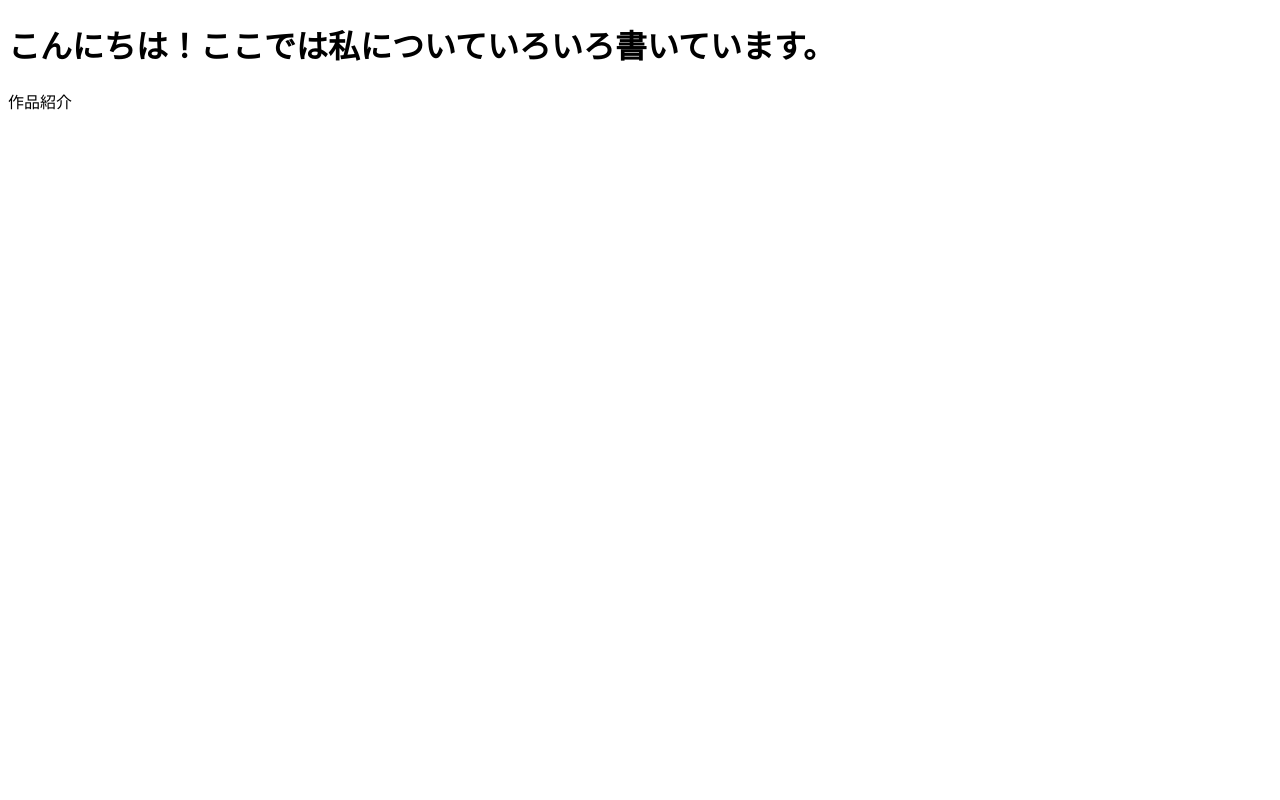
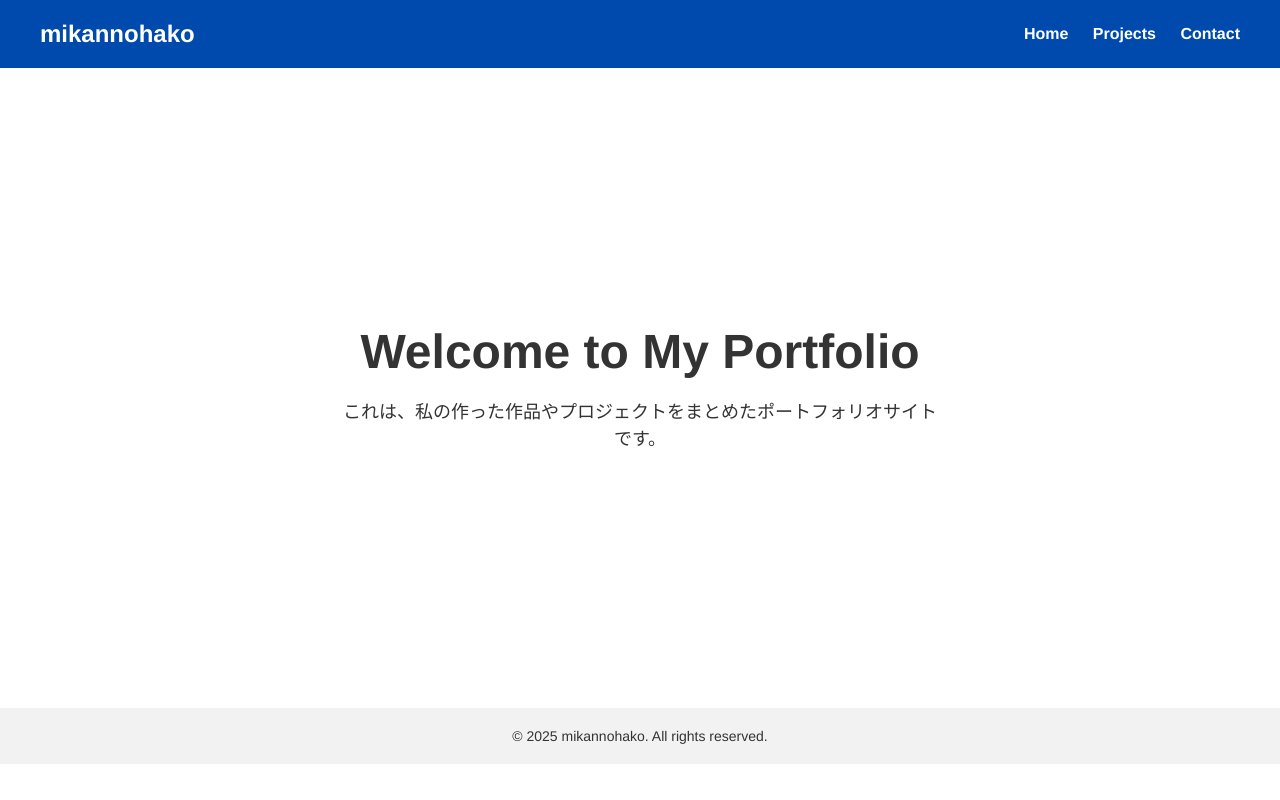
Before and after one commit to mikannohako/Portfolio, a plain HTML site: page index.html in a window 1280 px wide. Drawn offline with Linux system fonts and the light colour scheme.

Commit message:
Update index.html

```diff
--- a/index.html
+++ b/index.html
@@ -1,11 +1,82 @@
 <!DOCTYPE html>
 <html lang="ja">
-	<head>
-		<meta charset="UTF-8">
-		<title>みかんの箱の輸送日記</title>
-	</head>
-	<body>
-		<h1>こんにちは！ここでは私についていろいろ書いています。</h1>
-		<p>作品紹介</p>
-	</body>
+<head>
+  <meta charset="UTF-8" />
+  <meta name="viewport" content="width=device-width, initial-scale=1.0" />
+  <title>mikannohako Portfolio</title>
+  <style>
+    body {
+      margin: 0;
+      font-family: 'Helvetica Neue', Helvetica, Arial, sans-serif;
+      color: #333;
+      background: #fff;
+    }
+    header {
+      background: #004aad;
+      color: white;
+      padding: 20px 40px;
+      display: flex;
+      justify-content: space-between;
+      align-items: center;
+    }
+    header h1 {
+      margin: 0;
+      font-size: 24px;
+    }
+    nav a {
+      color: white;
+      text-decoration: none;
+      margin-left: 20px;
+      font-weight: bold;
+    }
+    .hero {
+      height: 80vh;
+      display: flex;
+      justify-content: center;
+      align-items: center;
+      flex-direction: column;
+      text-align: center;
+    }
+    .hero h2 {
+      font-size: 48px;
+      margin: 0 0 20px;
+    }
+    .hero p {
+      font-size: 18px;
+      max-width: 600px;
+      margin: 0 auto;
+      line-height: 1.5;
+    }
+    footer {
+      background: #f2f2f2;
+      text-align: center;
+      padding: 20px;
+      font-size: 14px;
+    }
+    @media (max-width: 768px) {
+      .hero h2 {
+        font-size: 32px;
+      }
+    }
+  </style>
+</head>
+<body>
+  <header>
+    <h1>mikannohako</h1>
+    <nav>
+      <a href="#">Home</a>
+      <a href="#">Projects</a>
+      <a href="#">Contact</a>
+    </nav>
+  </header>
+
+  <section class="hero">
+    <h2>Welcome to My Portfolio</h2>
+    <p>これは、私の作った作品やプロジェクトをまとめたポートフォリオサイトです。</p>
+  </section>
+
+  <footer>
+    &copy; 2025 mikannohako. All rights reserved.
+  </footer>
+</body>
 </html>
```
